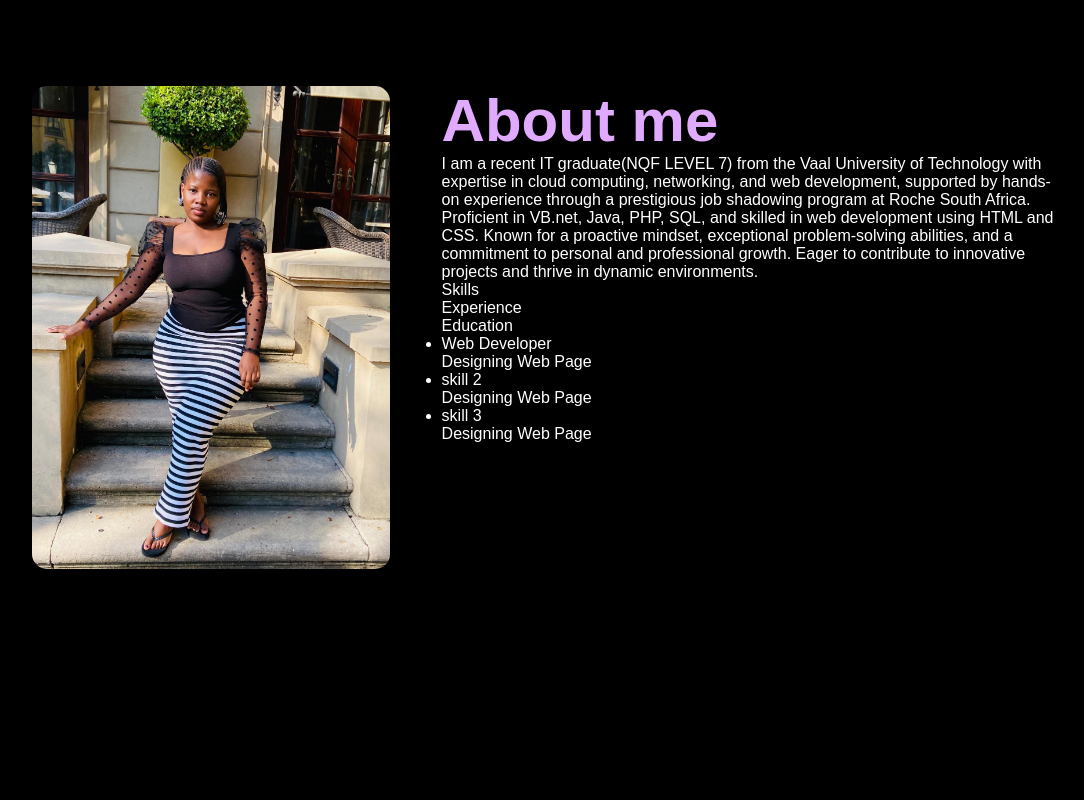
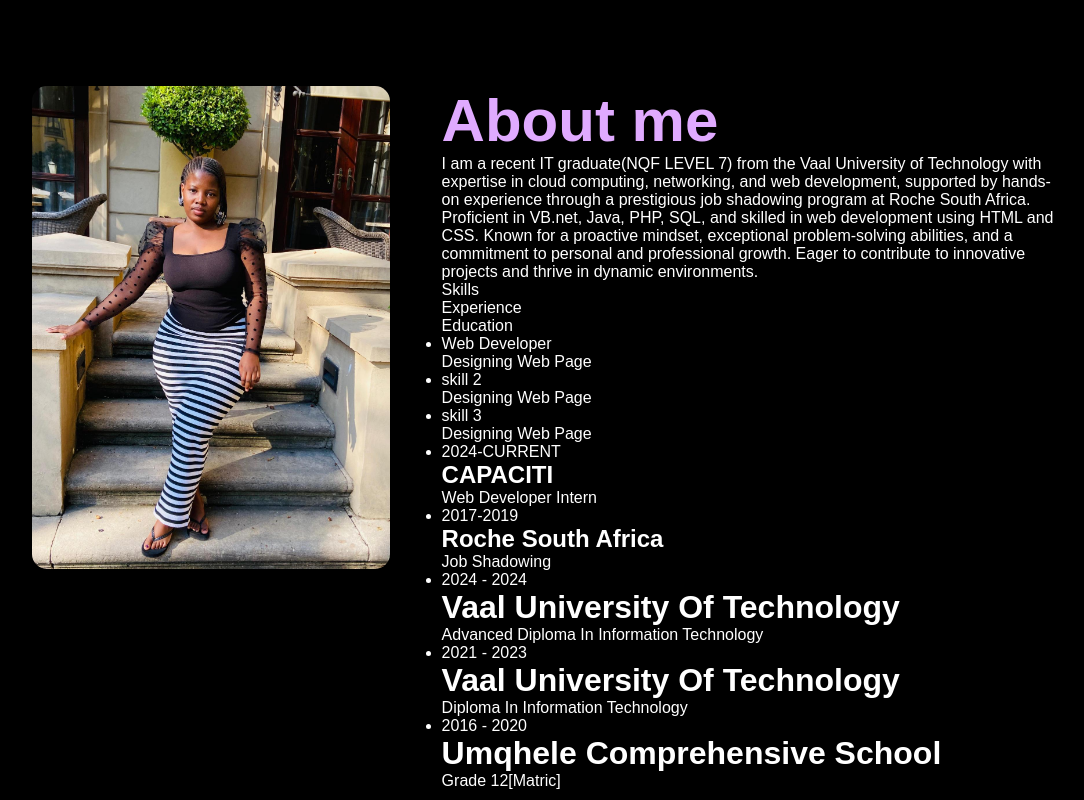
Before and after one commit to Isamonyeseala/Isabella-s-Personal-Portfolio, a plain HTML site: page index.html in a window 1280 px wide. Shown: the part 724-1524 px from the top of the page, without its empty margins (96-1180 px from the left). Before the commit the page ends 1307 px from the top, so only its background shows below. Drawn offline with Linux system fonts and the light colour scheme.

Commit message:
Update index.html
Added the rest of the information my professional experience and my educational background.

```diff
--- a/index.html
+++ b/index.html
@@ -52,3 +52,24 @@
                             <li><span>skill 3</span><br>Designing Web Page</li>
                         </ul>
                     </div>
+                    <div class="tab-contents" id="Experience">
+                        <ul>
+                            <li><span>2024-CURRENT</span><br><h2>CAPACITI</h2></li>
+                            <P>Web Developer Intern</P>
+                            <li><span>2017-2019</span><br><h2>Roche South Africa</h2></li>
+                            <p>Job Shadowing</p>
+                        </ul>
+                    </div>
+                    <div class="tab-contents" id="Education">
+                        <ul>
+                            <li><span>2024 - 2024</span><br><h1>Vaal University Of Technology</h1></li>
+                            <p>Advanced Diploma In Information Technology</p>
+                            <li><span>2021 - 2023</span><br><h1>Vaal University Of Technology</h1></li>
+                            <p>Diploma In Information Technology</p+>
+                            <li><span>2016 - 2020</span><br><h1>Umqhele Comprehensive School</h1></li>
+                            <P>Grade 12[Matric]</P>
+                        </ul>
+                    </div>
+            </div>
+        </div>
+    </div>
```
